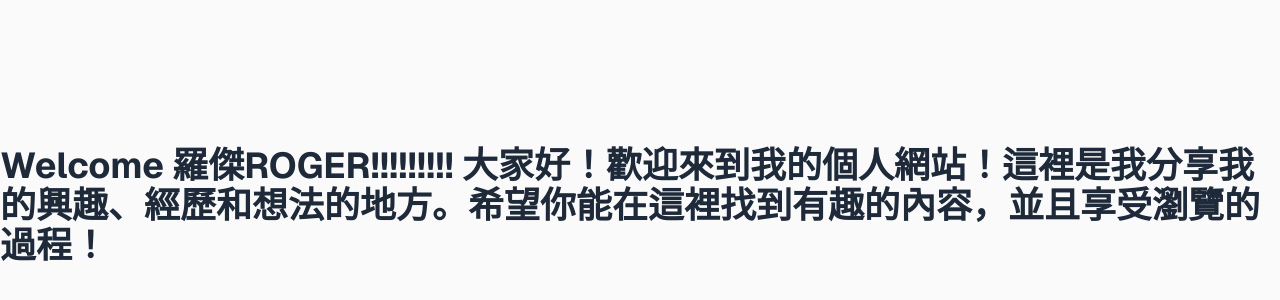
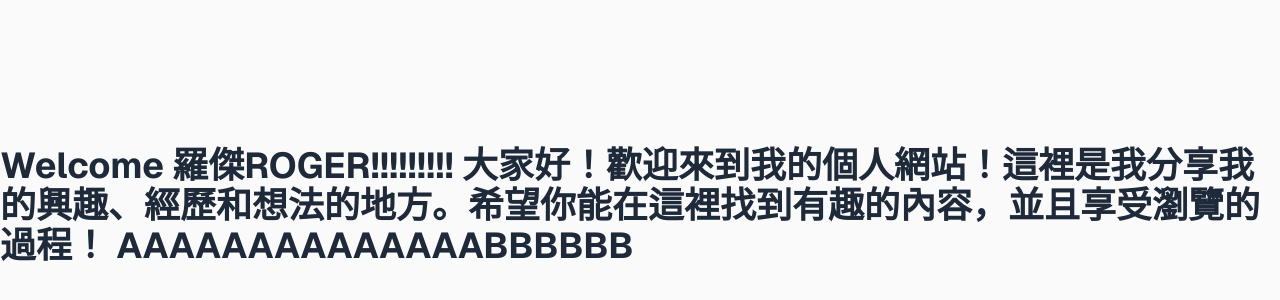
Before and after one commit to Yanlinww/trav-app, a Next.js app: page / in a window 1280 px wide. Shown: the part 194-494 px from the top of the page. Built offline with nearby package versions, Linux system fonts and the light colour scheme.

Commit message:
AAEWFDDF

```diff
--- a/app/page.tsx
+++ b/app/page.tsx
@@ -6,6 +6,7 @@ export default function Home() {
       <h1 className="text-4xl font-bold text-gray-800 dark:text-gray-200">
         Welcome 羅傑ROGER!!!!!!!!!
         大家好！歡迎來到我的個人網站！這裡是我分享我的興趣、經歷和想法的地方。希望你能在這裡找到有趣的內容，並且享受瀏覽的過程！
+        AAAAAAAAAAAAAABBBBBB
       </h1>
     </div>
   );
```
